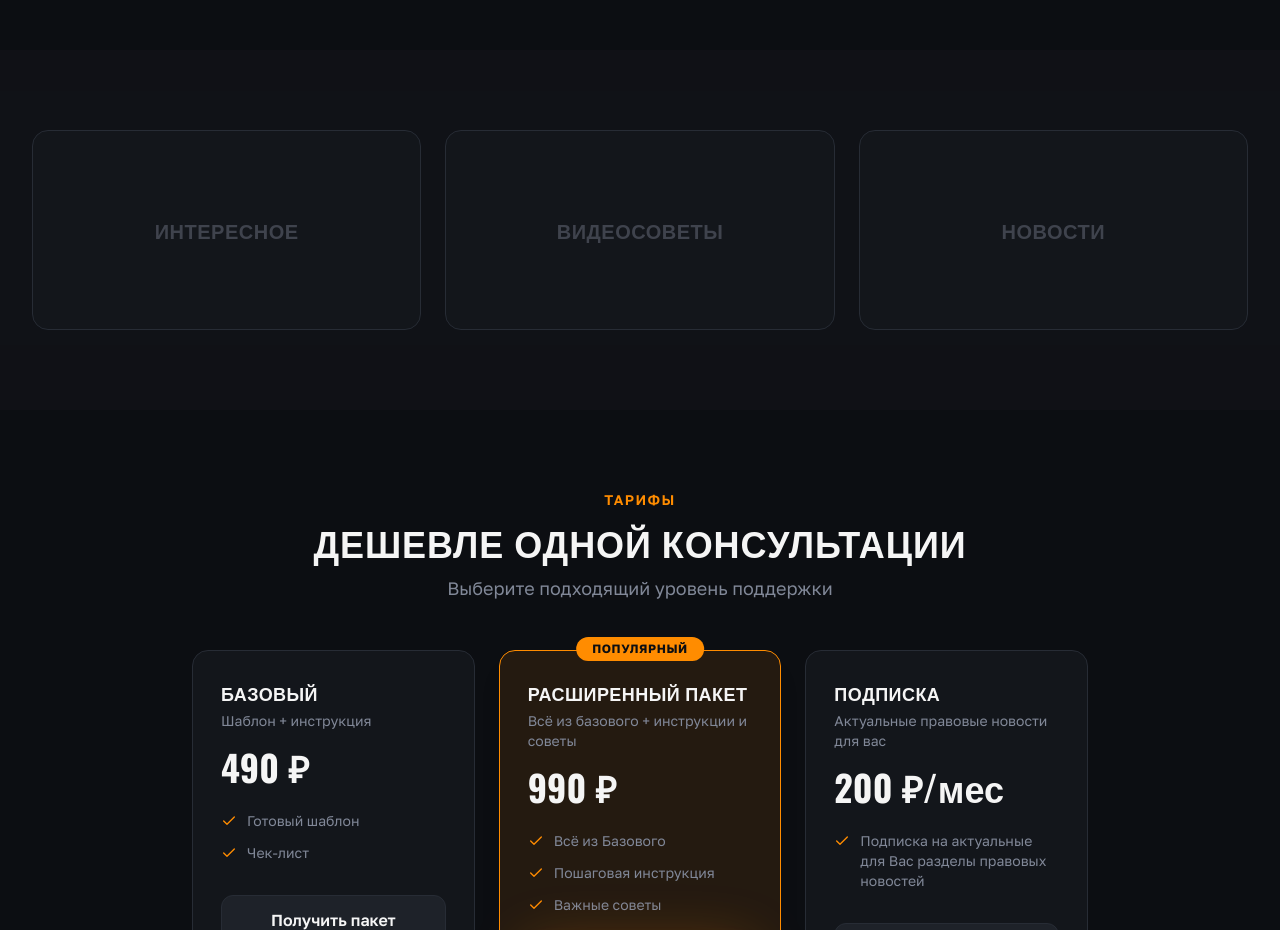
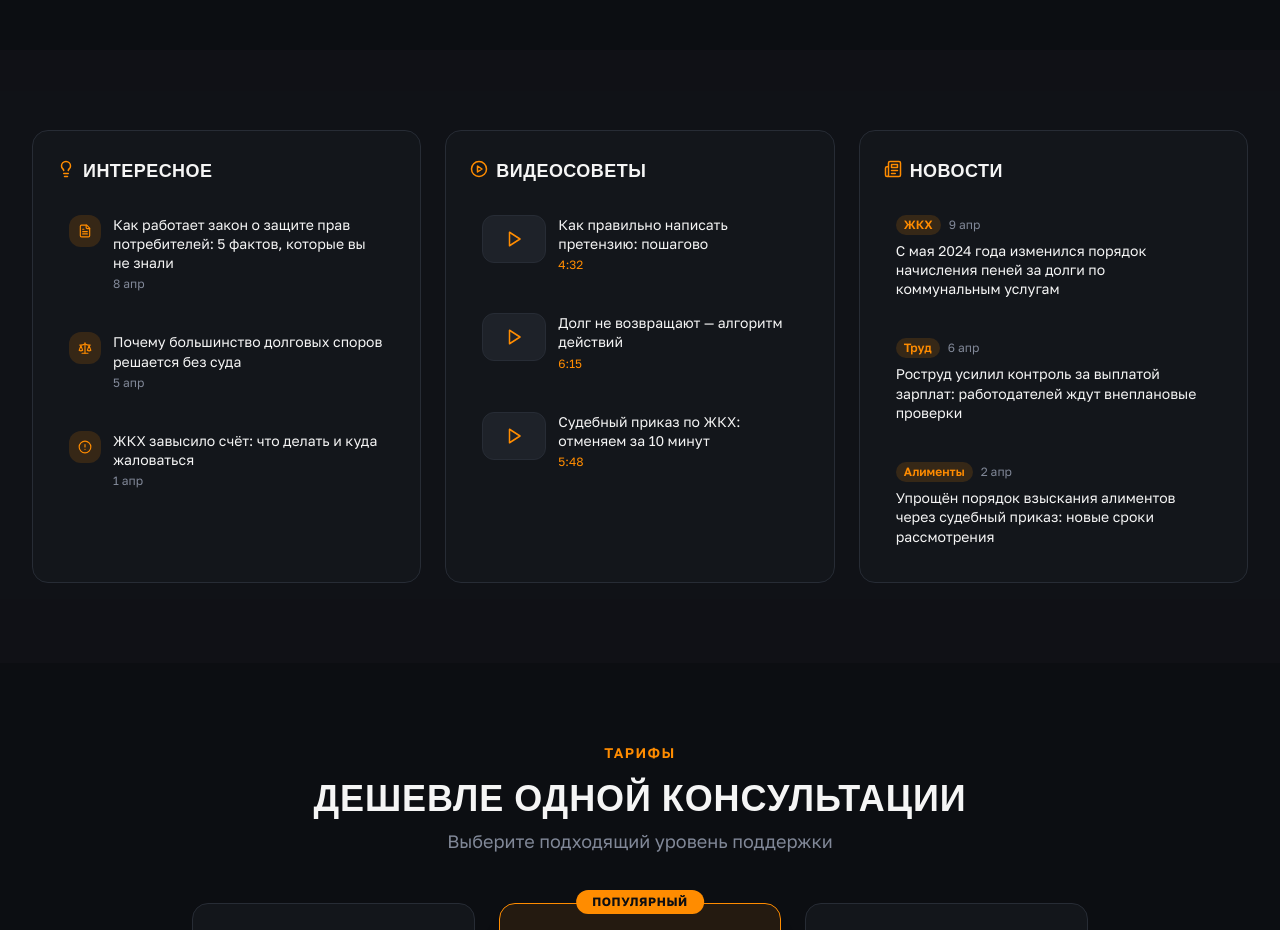
Before and after one commit to pr-poehali-dev/documents-template-site, a React (Vite) app: page / in a window 1280 px wide. Shown: the part 3720-4650 px from the top of the page. Built offline with nearby package versions, Linux system fonts and the light colour scheme.

Commit message:
Add demo content tabs

```diff
--- a/src/pages/Index.tsx
+++ b/src/pages/Index.tsx
@@ -480,15 +480,80 @@ export default function Index() {
       <section className="py-20 bg-secondary/20">
         <div ref={casesSection.ref} className="container">
           <div className="grid md:grid-cols-3 gap-6">
-            {["Интересное", "Видеосоветы", "Новости"].map((label, i) => (
-              <div
-                key={i}
-                className={`bg-card border border-border rounded-2xl p-6 min-h-[200px] flex items-center justify-center card-hover ${casesSection.inView ? "animate-fade-in-up" : "opacity-0"}`}
-                style={{ animationDelay: `${i * 0.1}s` }}
-              >
-                <span className="font-display text-xl font-bold uppercase tracking-wide text-muted-foreground/40">{label}</span>
+
+            {/* Интересное */}
+            <div className={`bg-card border border-border rounded-2xl p-6 card-hover ${casesSection.inView ? "animate-fade-in-up" : "opacity-0"}`} style={{ animationDelay: "0s" }}>
+              <div className="flex items-center gap-2 mb-5">
+                <Icon name="Lightbulb" size={18} className="text-neon-500" />
+                <span className="font-display text-lg font-bold uppercase tracking-wide">Интересное</span>
               </div>
-            ))}
+              <div className="space-y-4">
+                {[
+                  { icon: "FileText", text: "Как работает закон о защите прав потребителей: 5 фактов, которые вы не знали", date: "8 апр" },
+                  { icon: "Scale", text: "Почему большинство долговых споров решается без суда", date: "5 апр" },
+                  { icon: "AlertCircle", text: "ЖКХ завысило счёт: что делать и куда жаловаться", date: "1 апр" },
+                ].map((item, i) => (
+                  <div key={i} className="flex gap-3 p-3 rounded-xl hover:bg-secondary/40 transition-colors cursor-pointer">
+                    <div className="w-8 h-8 rounded-lg bg-neon-500/15 flex items-center justify-center flex-shrink-0">
+                      <Icon name={item.icon as AnyIcon} size={14} className="text-neon-500" />
+                    </div>
+                    <div>
+                      <p className="text-sm text-foreground leading-snug">{item.text}</p>
+                      <span className="text-xs text-muted-foreground mt-1 block">{item.date}</span>
+                    </div>
+                  </div>
+                ))}
+              </div>
+            </div>
+
+            {/* Видеосоветы */}
+            <div className={`bg-card border border-border rounded-2xl p-6 card-hover ${casesSection.inView ? "animate-fade-in-up" : "opacity-0"}`} style={{ animationDelay: "0.1s" }}>
+              <div className="flex items-center gap-2 mb-5">
+                <Icon name="PlayCircle" size={18} className="text-neon-500" />
+                <span className="font-display text-lg font-bold uppercase tracking-wide">Видеосоветы</span>
+              </div>
+              <div className="space-y-4">
+                {[
+                  { title: "Как правильно написать претензию: пошагово", duration: "4:32" },
+                  { title: "Долг не возвращают — алгоритм действий", duration: "6:15" },
+                  { title: "Судебный приказ по ЖКХ: отменяем за 10 минут", duration: "5:48" },
+                ].map((video, i) => (
+                  <div key={i} className="flex gap-3 p-3 rounded-xl hover:bg-secondary/40 transition-colors cursor-pointer group">
+                    <div className="w-16 h-12 rounded-lg bg-secondary flex items-center justify-center flex-shrink-0 relative overflow-hidden border border-border">
+                      <Icon name="Play" size={18} className="text-neon-500 group-hover:scale-110 transition-transform" />
+                    </div>
+                    <div className="flex-1 min-w-0">
+                      <p className="text-sm text-foreground leading-snug line-clamp-2">{video.title}</p>
+                      <span className="text-xs text-neon-500 mt-1 block">{video.duration}</span>
+                    </div>
+                  </div>
+                ))}
+              </div>
+            </div>
+
+            {/* Новости */}
+            <div className={`bg-card border border-border rounded-2xl p-6 card-hover ${casesSection.inView ? "animate-fade-in-up" : "opacity-0"}`} style={{ animationDelay: "0.2s" }}>
+              <div className="flex items-center gap-2 mb-5">
+                <Icon name="Newspaper" size={18} className="text-neon-500" />
+                <span className="font-display text-lg font-bold uppercase tracking-wide">Новости</span>
+              </div>
+              <div className="space-y-4">
+                {[
+                  { tag: "ЖКХ", text: "С мая 2024 года изменился порядок начисления пеней за долги по коммунальным услугам", date: "9 апр" },
+                  { tag: "Труд", text: "Роструд усилил контроль за выплатой зарплат: работодателей ждут внеплановые проверки", date: "6 апр" },
+                  { tag: "Алименты", text: "Упрощён порядок взыскания алиментов через судебный приказ: новые сроки рассмотрения", date: "2 апр" },
+                ].map((news, i) => (
+                  <div key={i} className="p-3 rounded-xl hover:bg-secondary/40 transition-colors cursor-pointer">
+                    <div className="flex items-center gap-2 mb-1.5">
+                      <span className="text-xs bg-neon-500/15 text-neon-500 font-semibold px-2 py-0.5 rounded-full">{news.tag}</span>
+                      <span className="text-xs text-muted-foreground">{news.date}</span>
+                    </div>
+                    <p className="text-sm text-foreground leading-snug">{news.text}</p>
+                  </div>
+                ))}
+              </div>
+            </div>
+
           </div>
         </div>
       </section>
```
